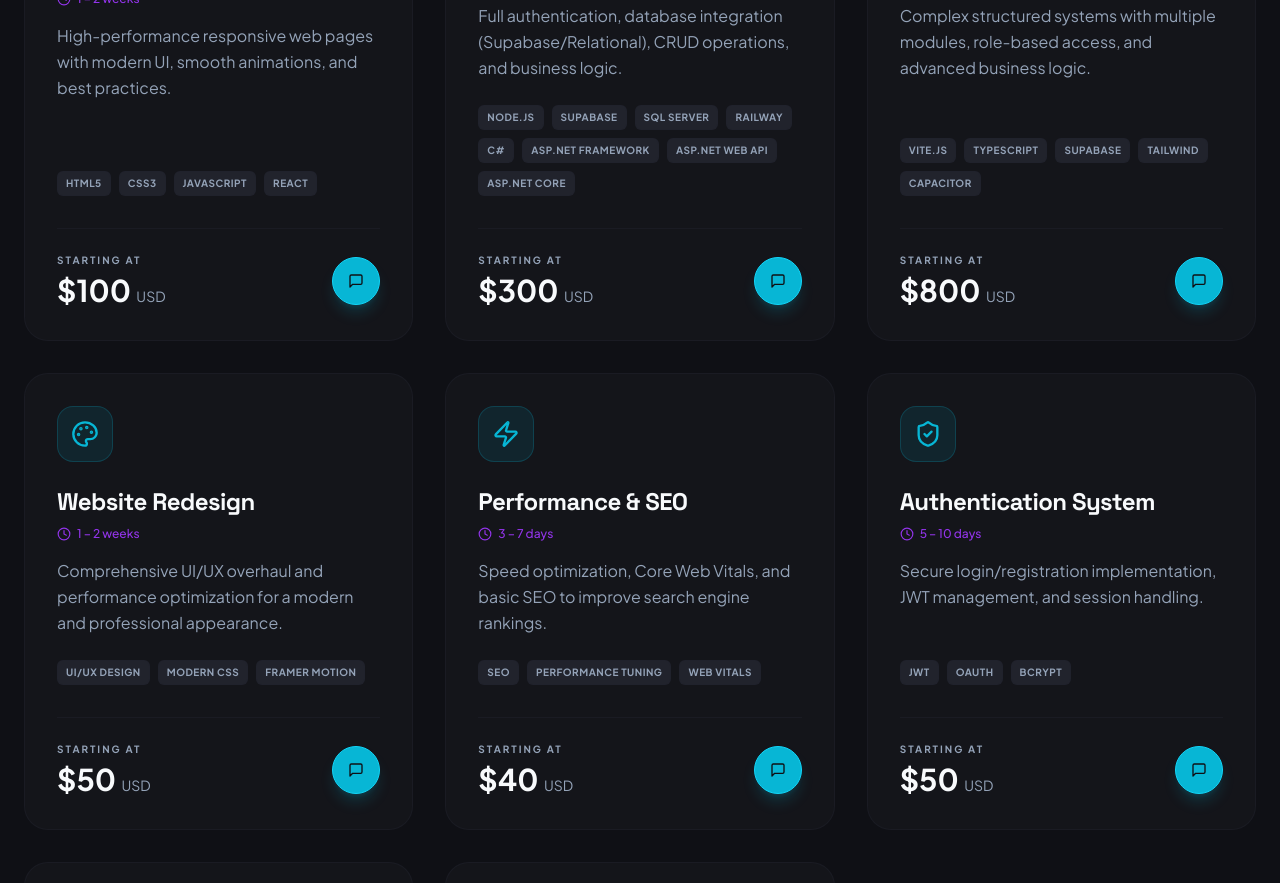
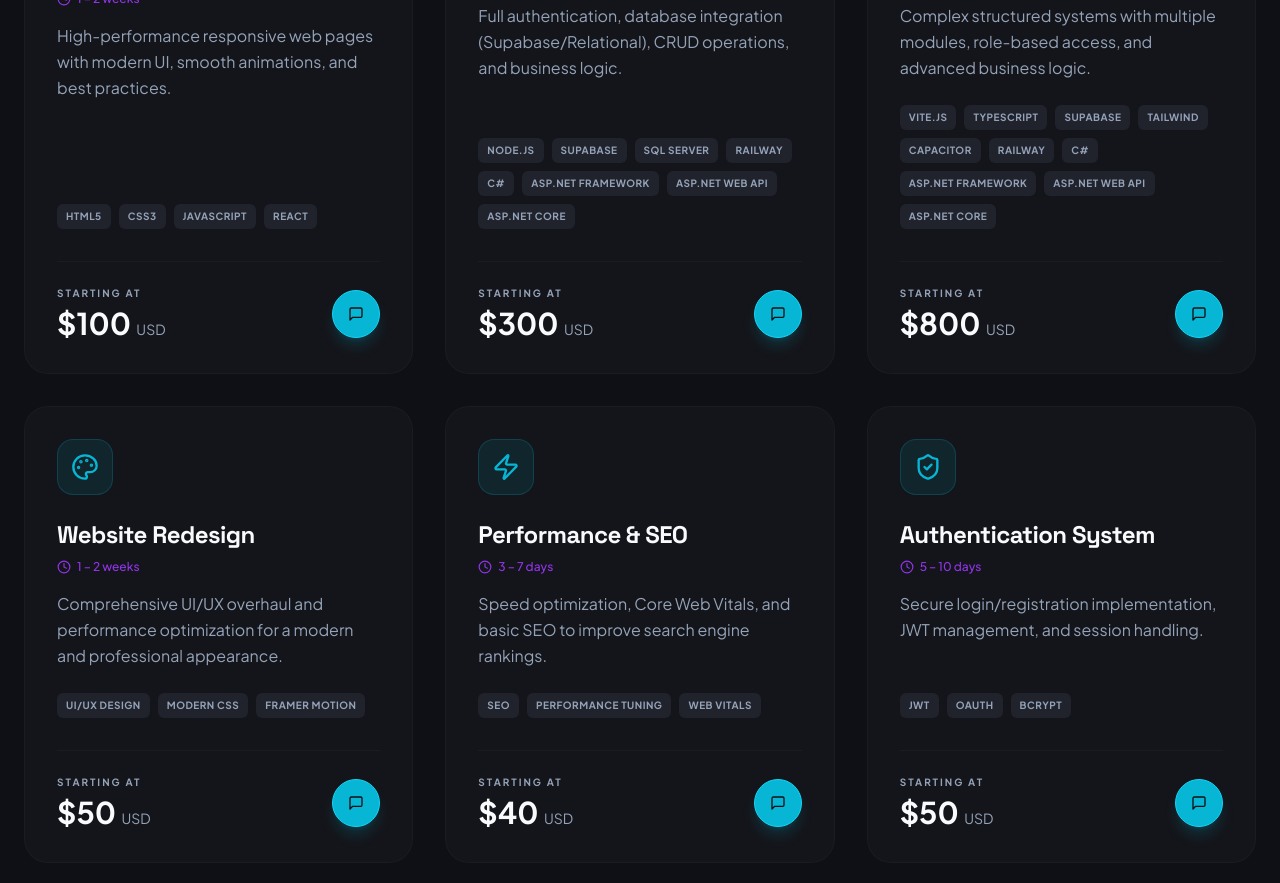
Before and after one commit to DUkE-01/Mi_Pagina, a React (Vite) app in the folder portfolio/: page / in a window 1280 px wide. Shown: the part 4900-5783 px from the top of the page. Built offline with nearby package versions, Linux system fonts and the light colour scheme.

Commit message:
Update Services.tsx

```diff
--- a/portfolio/src/components/sections/Services.tsx
+++ b/portfolio/src/components/sections/Services.tsx
@@ -45,7 +45,7 @@ const services = [
     id: "full-app",
     name: "Full Web Application",
     description: "Complex structured systems with multiple modules, role-based access, and advanced business logic.",
-    tech: ["Vite.js", "TypeScript", "Supabase", "Tailwind", "Capacitor"],
+    tech: ["Vite.js", "TypeScript", "Supabase", "Tailwind", "Capacitor","Railway", "C#", "ASP.NET Framework", "ASP.NET WEB API", "ASP.NET Core"],
     price: 800,
     delivery: "4 – 8 weeks",
     type: "full-stack",
```
